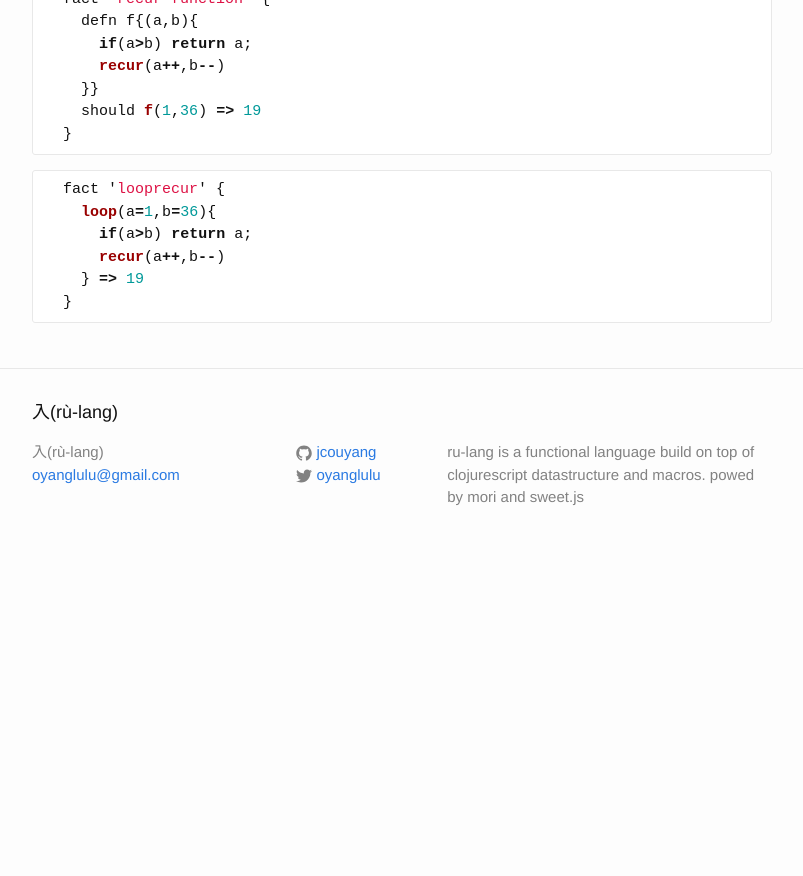
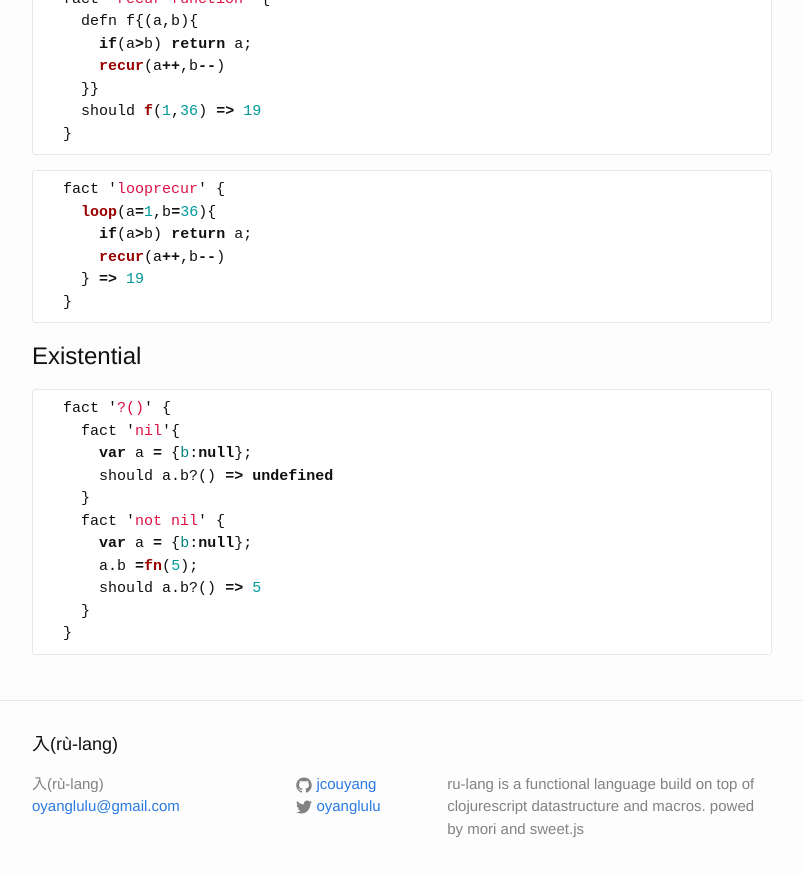
Before and after one commit to jcouyang/ru, a Jekyll site: the page built from index.md, in a window 1280 px wide and 900 px high, scrolled down 1282 px. Shown: the top 876 px of the window, without its empty margins (238-1041 px from the left). Built offline with Jekyll 4.4.1, drawn with Linux system fonts in a browser that asks for light colours; Markdown is read by kramdown in place of the engine named in the settings; before the commit the page ends 1851 px from its top, so only the background shows below that.

Commit message:
existential

````diff
--- a/index.md
+++ b/index.md
@@ -75,3 +75,18 @@ layout: default
     } => 19
   }
 ```
+
+## Existential
+```js
+  fact '?()' {
+    fact 'nil'{
+      var a = {b:null};
+      should a.b?() => undefined
+    }
+    fact 'not nil' {
+      var a = {b:null};
+      a.b =fn(5);
+      should a.b?() => 5
+    }
+  }
+```
````
